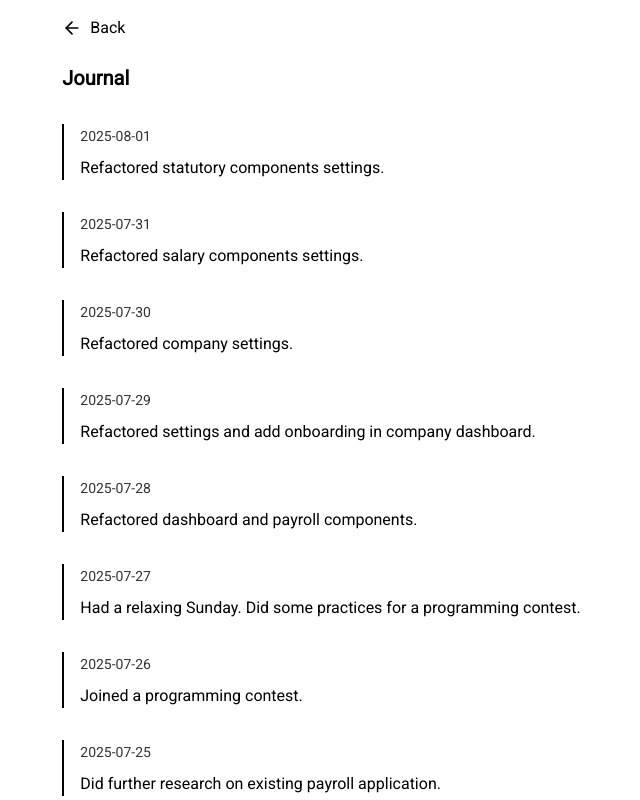
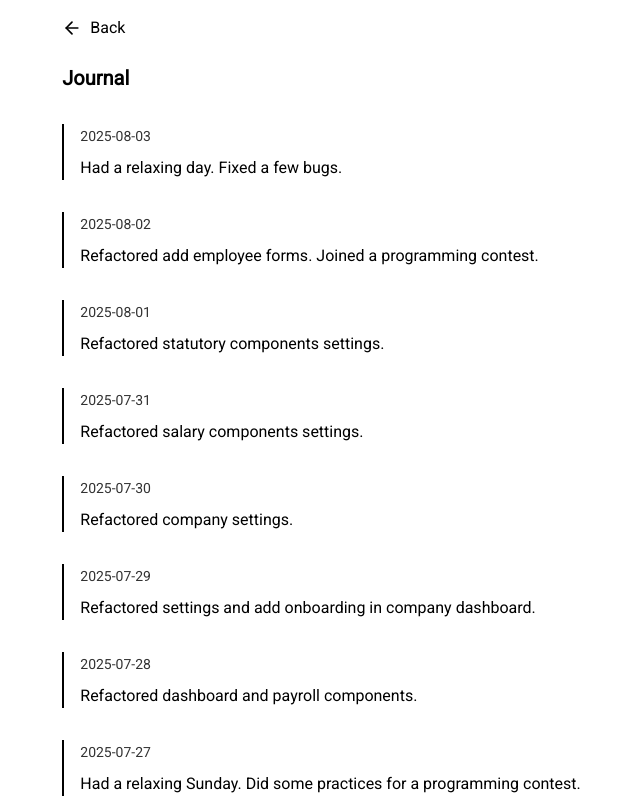
Before and after one commit to minamicode/minamicode.com, a Next.js app: page /journal in a window 1280 px wide. Shown: the top 800 px of the page, without its empty margins (279-919 px from the left). Built offline with nearby package versions, Linux system fonts and the light colour scheme.

Commit message:
add a journal entry

```diff
--- a/src/app/_components/JournalEntries.tsx
+++ b/src/app/_components/JournalEntries.tsx
@@ -6,6 +6,14 @@ type JournalEntry = {
 };
 
 const entries: JournalEntry[] = [
+  {
+    date: "2025-08-03",
+    text: "Had a relaxing day. Fixed a few bugs.",
+  },
+  {
+    date: "2025-08-02",
+    text: "Refactored add employee forms. Joined a programming contest.",
+  },
   {
     date: "2025-08-01",
     text: "Refactored statutory components settings.",
```
